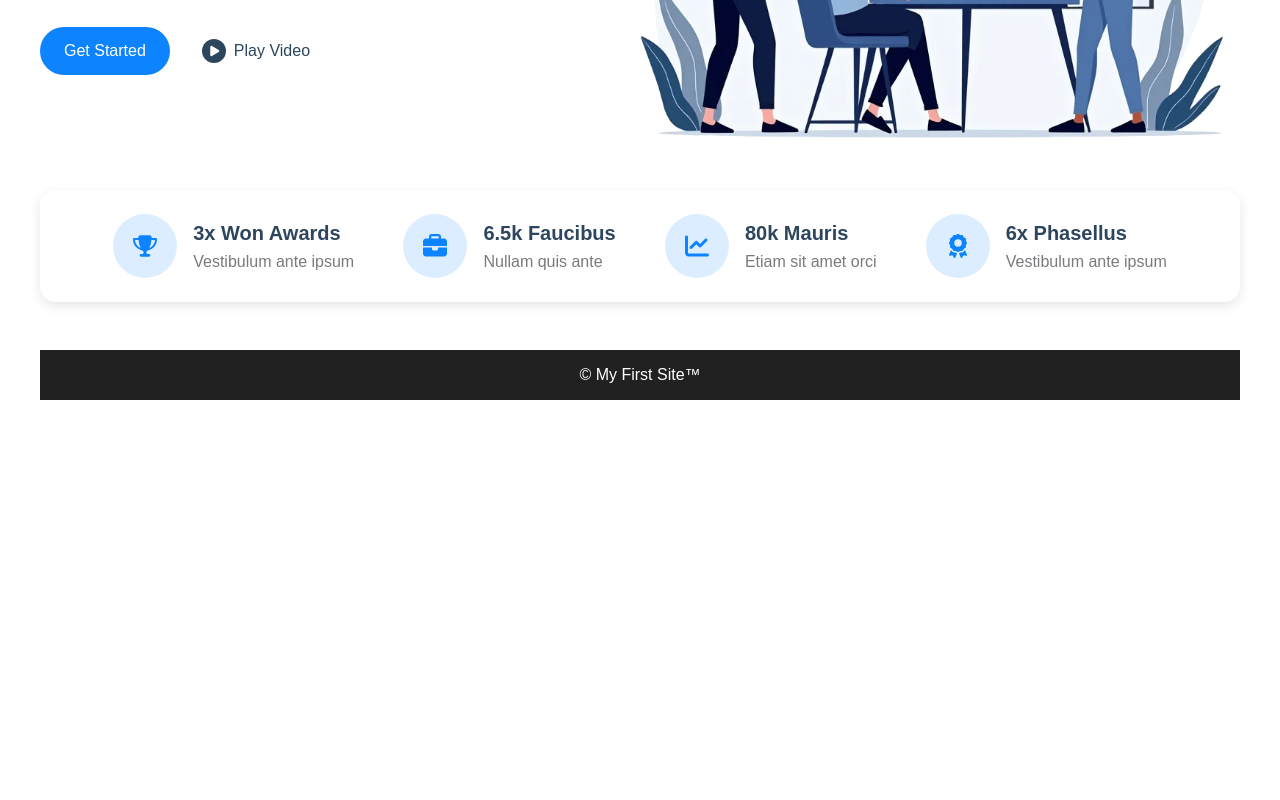
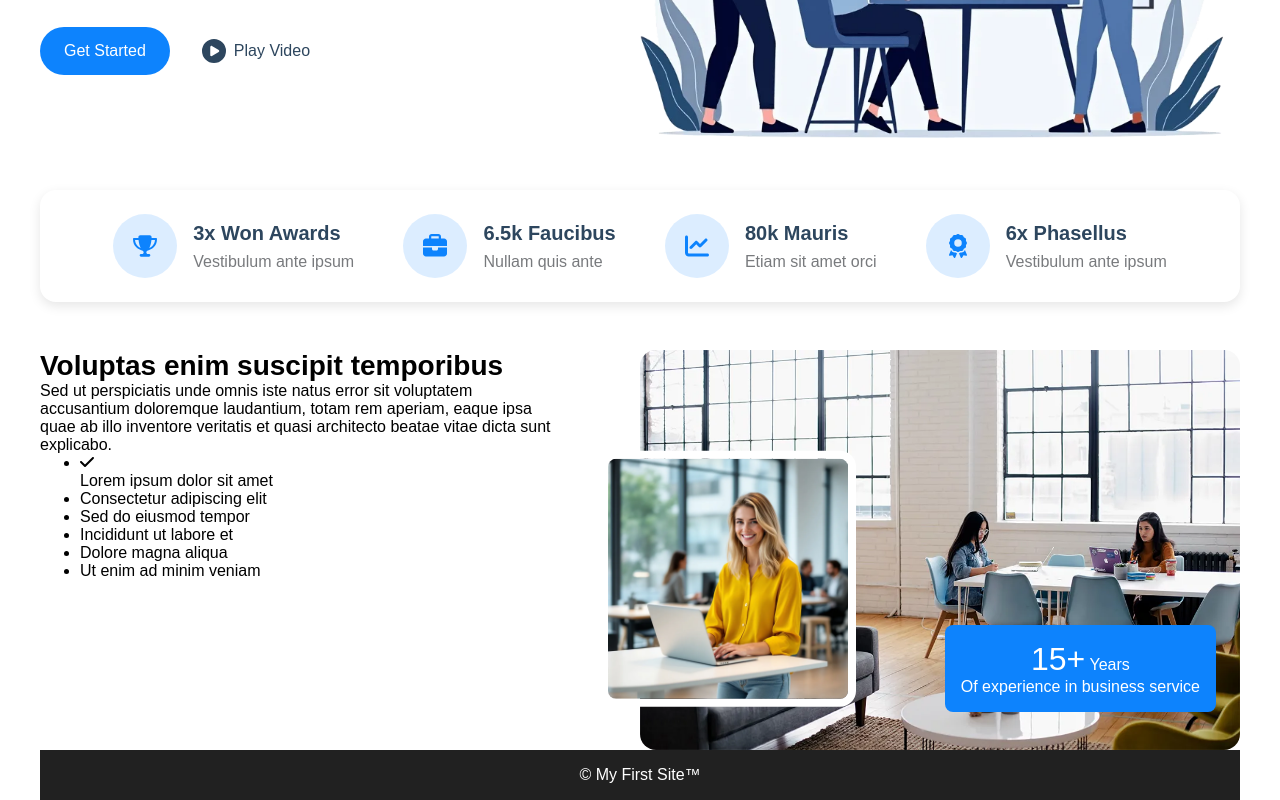
Before and after one commit to manikant-codes/react-dec-2024, a React (Vite) app: page / in a window 1280 px wide. Shown: the part 410-1210 px from the top of the page. Before the commit the page ends 810 px from the top, so only its background shows below. Built offline with nearby package versions, Linux system fonts and the light colour scheme.

Commit message:
about row

```diff
--- /dev/null
+++ b/src/components/home/about/About.jsx
@@ -0,0 +1,15 @@
+import React from "react";
+import AboutInfo from "./AboutInfo";
+import AboutImage from "./AboutImage";
+import "./About.css";
+
+function About() {
+  return (
+    <div className="about-container">
+      <AboutInfo />
+      <AboutImage />
+    </div>
+  );
+}
+
+export default About;
--- /dev/null
+++ b/src/components/home/about/AboutImage.jsx
@@ -0,0 +1,18 @@
+import React from "react";
+
+function AboutImage() {
+  return (
+    <div className="about-image-container">
+      <img src="about-img-01.webp" alt="" className="about-image-1" />
+      <img src="about-img-02.webp" alt="" className="about-image-2" />
+      <div className="about-image-info-container">
+        <p>
+          <span className="about-image-info-digit">15+</span> Years
+        </p>
+        <p>Of experience in business service</p>
+      </div>
+    </div>
+  );
+}
+
+export default AboutImage;
--- /dev/null
+++ b/src/components/home/about/AboutInfo.jsx
@@ -0,0 +1,26 @@
+import React from "react";
+import AboutInfoListItem from "./AboutInfoListItem";
+
+function AboutInfo() {
+  return (
+    <div className="about-info-container">
+      <h2>Voluptas enim suscipit temporibus</h2>
+      <p>
+        Sed ut perspiciatis unde omnis iste natus error sit voluptatem
+        accusantium doloremque laudantium, totam rem aperiam, eaque ipsa quae ab
+        illo inventore veritatis et quasi architecto beatae vitae dicta sunt
+        explicabo.
+      </p>
+      <ul>
+        <AboutInfoListItem />
+        <li>Consectetur adipiscing elit</li>
+        <li>Sed do eiusmod tempor</li>
+        <li>Incididunt ut labore et</li>
+        <li>Dolore magna aliqua</li>
+        <li>Ut enim ad minim veniam</li>
+      </ul>
+    </div>
+  );
+}
+
+export default AboutInfo;
--- /dev/null
+++ b/src/components/home/about/AboutInfoListItem.jsx
@@ -0,0 +1,14 @@
+import { faCheck } from "@fortawesome/free-solid-svg-icons";
+import { FontAwesomeIcon } from "@fortawesome/react-fontawesome";
+import React from "react";
+
+function AboutInfoListItem() {
+  return (
+    <li>
+      <FontAwesomeIcon icon={faCheck} />
+      <p>Lorem ipsum dolor sit amet </p>
+    </li>
+  );
+}
+
+export default AboutInfoListItem;
--- /dev/null
+++ b/src/components/home/about/about.css
@@ -0,0 +1,58 @@
+.about-container {
+  display: grid;
+  grid-template-columns: 1fr 1fr;
+}
+
+.about-image-container {
+  position: relative;
+  height: 400px;
+}
+
+.about-image-1 {
+  height: 100%;
+  border-radius: 16px;
+  width: 100%;
+}
+
+.about-image-2 {
+  position: absolute;
+  height: 60%;
+  left: -40px;
+  top: 70%;
+  transform: translateY(-70%);
+  border: solid 8px white;
+  border-radius: 16px;
+}
+
+.about-image-info-container {
+  position: absolute;
+  bottom: 24px;
+  right: 24px;
+  background-color: #0d83fd;
+  padding: 16px;
+  border-radius: 8px;
+  color: white;
+  text-align: center;
+  animation-name: float;
+  animation-duration: 1s;
+  animation-iteration-count: infinite;
+  animation-direction: alternate;
+  animation-timing-function: ease;
+}
+
+.about-image-info-digit {
+  font-size: 2rem;
+}
+
+@keyframes float {
+  from {
+    bottom: 24px;
+  }
+  to {
+    bottom: 44px;
+  }
+}
+
+.about-info-container {
+  margin-right: 80px;
+}
--- a/src/pages/Home.jsx
+++ b/src/pages/Home.jsx
@@ -5,6 +5,7 @@ import Footer from "../components/home/Footer";
 import "./home.css";
 import Hero from "../components/home/hero/Hero";
 import Stats from "../components/home/stats/Stats";
+import About from "../components/home/about/About";
 
 function Home() {
   return (
@@ -12,6 +13,7 @@ function Home() {
       <Navbar />
       <Hero />
       <Stats />
+      <About />
       <Footer />
     </div>
   );
```
Also changed, not shown: public/about-img-01.webp (added), public/about-img-02.webp (added).
